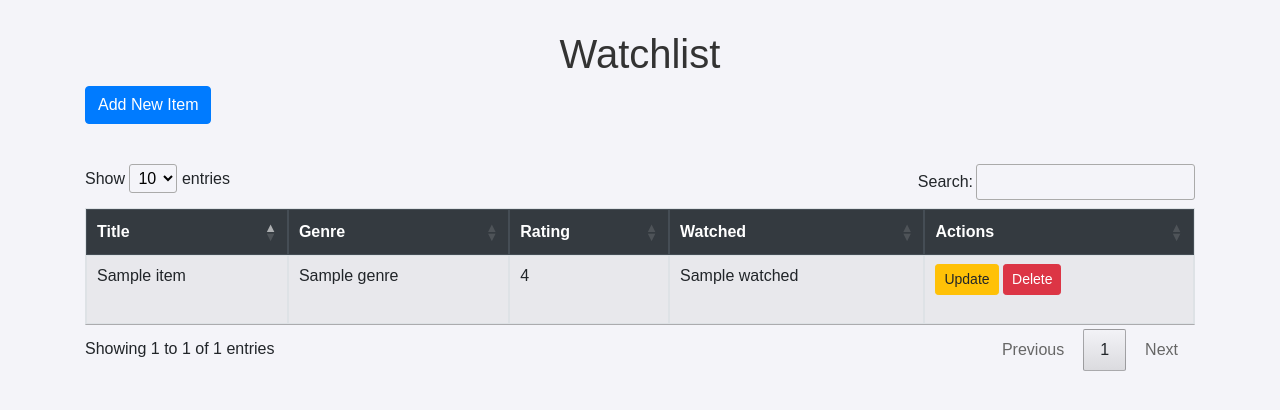
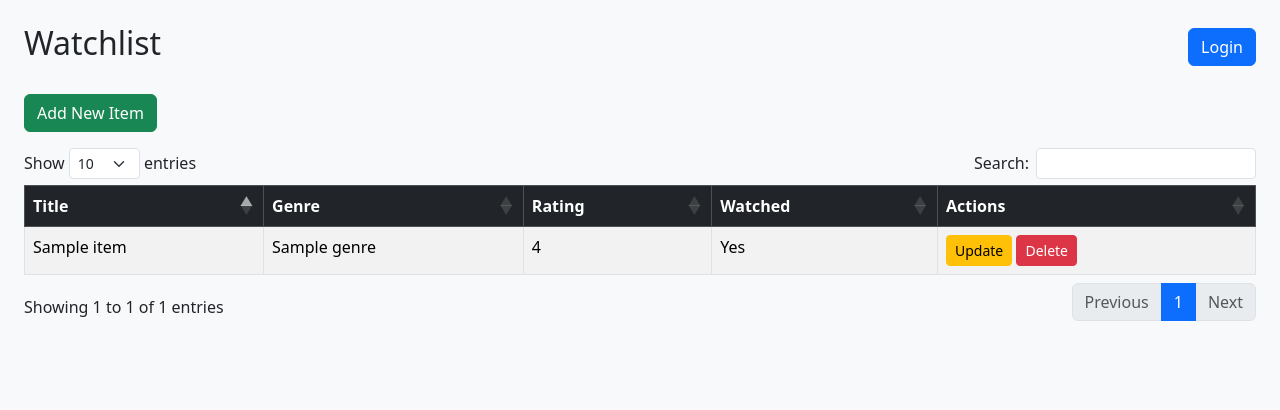
Before and after one commit to LCF2330/Watchwise, a Flask app: template templates/watchlist.html in a window 1280 px wide. Shown: the top 410 px of the page. Run offline with Flask 3, Linux system fonts and the light colour scheme; the template is opened without the code that fills it: most values are stand-ins (such as "Sample title", 1, 10 or a date in 2020); some libraries are stand-ins or nearby versions.

Commit message:
Added login\logout with Bootstrap and DataTables

```diff
--- a/app.py
+++ b/app.py
@@ -1,57 +1,86 @@
-from flask import Flask, render_template, request, redirect, url_for
+from flask import Flask, render_template, request, redirect, url_for, session
 from utils.dynamo import get_items, get_item, add_item, update_item, delete_item
+from utils.auth import validate_user
 
 app = Flask(__name__)
-
-USER_ID = "some_user_id"  # Use a dynamic user ID in production
+app.secret_key = 'some-super-secret-key'  # Replace with a secure key in production
 
 @app.route('/')
 def watchlist():
-    items = get_items(USER_ID)
+    if 'user_id' not in session:
+        return redirect(url_for('login'))
+
+    user_id = session['user_id']
+    items = get_items(user_id)
     return render_template('watchlist.html', items=items)
 
 @app.route('/add', methods=['GET', 'POST'])
 def add():
+    if 'user_id' not in session:
+        return redirect(url_for('login'))
+
+    user_id = session['user_id']
+
     if request.method == 'POST':
         title = request.form['title']
         genre = request.form['genre']
         rating = request.form['rating']
-        watched = 'watched' in request.form  # Checkbox for 'watched'
-        add_item(USER_ID, title, genre, rating, watched)
+        watched = 'watched' in request.form
+        add_item(user_id, title, genre, rating, watched)
         return redirect(url_for('watchlist'))
+
     return render_template('add.html')
 
 @app.route('/update/<title>', methods=['GET', 'POST'])
 def update(title):
-    item = get_item(USER_ID, title)
+    if 'user_id' not in session:
+        return redirect(url_for('login'))
+
+    user_id = session['user_id']
+    item = get_item(user_id, title)
 
     if item is None:
-        return "Item not found", 404  # Item not found
+        return "Item not found", 404
 
     if request.method == 'POST':
         new_title = request.form['title']
         genre = request.form['genre']
         rating = request.form['rating']
-        watched = 'watched' in request.form  # Checkbox for 'watched'
-
-        # Update the item in the database
-        update_item(USER_ID, title, new_title, genre, rating, watched)
-
+        watched = 'watched' in request.form
+        update_item(user_id, title, new_title, genre, rating, watched)
         return redirect(url_for('watchlist'))
 
     return render_template('update.html', item=item)
 
 @app.route('/delete/<title>', methods=['POST'])
 def delete(title):
-    item = get_item(USER_ID, title)
+    if 'user_id' not in session:
+        return redirect(url_for('login'))
+
+    user_id = session['user_id']
+    item = get_item(user_id, title)
 
     if item is None:
-        return "Item not found", 404  # Item not found
+        return "Item not found", 404
 
-    # Proceed with deleting the item from the DynamoDB table
-    delete_item(USER_ID, title)
+    delete_item(user_id, title)
+    return redirect(url_for('watchlist'))
 
-    return redirect(url_for('watchlist'))
+@app.route('/login', methods=['GET', 'POST'])
+def login():
+    if request.method == 'POST':
+        email = request.form['email']
+        password = request.form['password']
+        if validate_user(email, password):
+            session['user_id'] = email
+            return redirect(url_for('watchlist'))
+        return "Invalid credentials", 401
+    return render_template('login.html')
+
+@app.route('/logout')
+def logout():
+    session.pop('user_id', None)
+    return redirect(url_for('login'))
 
 if __name__ == "__main__":
     app.run(debug=True)
--- a/templates/watchlist.html
+++ b/templates/watchlist.html
@@ -1,56 +1,32 @@
+<!-- templates/watchlist.html -->
 <!DOCTYPE html>
-<html lang="en">
+<html>
 <head>
-    <meta charset="UTF-8">
-    <meta name="viewport" content="width=device-width, initial-scale=1.0">
     <title>Watchlist</title>
+    <!-- Bootstrap 5 -->
+    <link rel="stylesheet" href="https://cdn.jsdelivr.net/npm/bootstrap@5.3.3/dist/css/bootstrap.min.css">
+    <!-- DataTables -->
+    <link rel="stylesheet" href="https://cdn.datatables.net/1.13.6/css/dataTables.bootstrap5.min.css">
+</head>
+<body class="p-4 bg-light">
 
-    <!-- Bootstrap CSS (for styling) -->
-    <link rel="stylesheet" href="https://maxcdn.bootstrapcdn.com/bootstrap/4.5.2/css/bootstrap.min.css">
-    <!-- DataTables CSS (for table functionality) -->
-    <link rel="stylesheet" href="https://cdn.datatables.net/1.10.24/css/jquery.dataTables.min.css">
+    <div class="d-flex justify-content-between align-items-center mb-4">
+        <h2>Watchlist</h2>
+        {% if session.user_id %}
+            <div>
+                <span class="me-2 text-muted">Logged in as: {{ session.email }}</span>
+                <a href="{{ url_for('logout') }}" class="btn btn-danger">Logout</a>
+            </div>
+        {% else %}
+            <a href="{{ url_for('login') }}" class="btn btn-primary">Login</a>
+        {% endif %}
+    </div>
 
-    <style>
-        body {
-            background-color: #f4f4f9;
-            font-family: 'Arial', sans-serif;
-        }
+    <a href="{{ url_for('add') }}" class="btn btn-success mb-3">Add New Item</a>
 
-        h1 {
-            text-align: center;
-            margin-top: 20px;
-            color: #333;
-        }
-
-        .container {
-            margin-top: 30px;
-        }
-
-        table {
-            width: 100%;
-        }
-
-        #watchlistTable_wrapper {
-            margin-top: 20px;
-        }
-
-        .btn-primary, .btn-danger, .btn-warning {
-            margin-bottom: 20px;
-        }
-    </style>
-</head>
-<body>
-    <div class="container">
-        <h1>Watchlist</h1>
-
-        <!-- Add New Item Button -->
-        <a href="{{ url_for('add') }}">
-            <button class="btn btn-primary">Add New Item</button>
-        </a>
-
-        <!-- Watchlist Table -->
-        <table id="watchlistTable" class="table table-striped table-bordered table-hover">
-            <thead class="thead-dark">
+    <div class="table-responsive">
+        <table id="watchlistTable" class="table table-bordered table-striped">
+            <thead class="table-dark">
                 <tr>
                     <th>Title</th>
                     <th>Genre</th>
@@ -65,12 +41,11 @@
                     <td>{{ item.title }}</td>
                     <td>{{ item.genre }}</td>
                     <td>{{ item.rating }}</td>
-                        <td>{{ item.watched }}</td>
+                    <td>{{ 'Yes' if item.watched else 'No' }}</td>
                     <td>
-                            <!-- Update and Delete Buttons -->
                         <a href="{{ url_for('update', title=item.title) }}" class="btn btn-warning btn-sm">Update</a>
-                            <form action="{{ url_for('delete', title=item.title) }}" method="POST" style="display:inline;">
-                                <button type="submit" class="btn btn-danger btn-sm">Delete</button>
+                        <form action="{{ url_for('delete', title=item.title) }}" method="post" style="display:inline;">
+                            <button class="btn btn-danger btn-sm">Delete</button>
                         </form>
                     </td>
                 </tr>
@@ -79,20 +54,16 @@
         </table>
     </div>
 
-    <!-- jQuery -->
-    <script src="https://code.jquery.com/jquery-3.6.0.min.js"></script>
-    <!-- DataTables JS -->
-    <script src="https://cdn.datatables.net/1.10.24/js/jquery.dataTables.min.js"></script>
-    <!-- Bootstrap JS (optional, for enhanced functionality like tooltips, modals) -->
-    <script src="https://maxcdn.bootstrapcdn.com/bootstrap/4.5.2/js/bootstrap.min.js"></script>
+    <!-- Scripts: jQuery, Bootstrap, and DataTables -->
+    <script src="https://code.jquery.com/jquery-3.7.1.min.js"></script>
+    <script src="https://cdn.jsdelivr.net/npm/bootstrap@5.3.3/dist/js/bootstrap.bundle.min.js"></script>
+    <script src="https://cdn.datatables.net/1.13.6/js/jquery.dataTables.min.js"></script>
+    <script src="https://cdn.datatables.net/1.13.6/js/dataTables.bootstrap5.min.js"></script>
 
-    <!-- Initialize DataTables -->
     <script>
-        $(document).ready(function() {
+        $(document).ready(function () {
             $('#watchlistTable').DataTable({
-                responsive: true,   // Makes the table more responsive on smaller screens
-                lengthMenu: [5, 10, 25, 50],  // Allows the user to select the number of rows per page
-                pageLength: 10      // Default number of rows per page
+                "order": [[ 0, "asc" ]] // Default sort by Title ascending
             });
         });
     </script>
```
Also changed, not shown: templates/login.html (added, +27 -0 lines), utils/auth.py (added, +11 -0 lines). Lines whose indentation alone changed are shown as unchanged.
